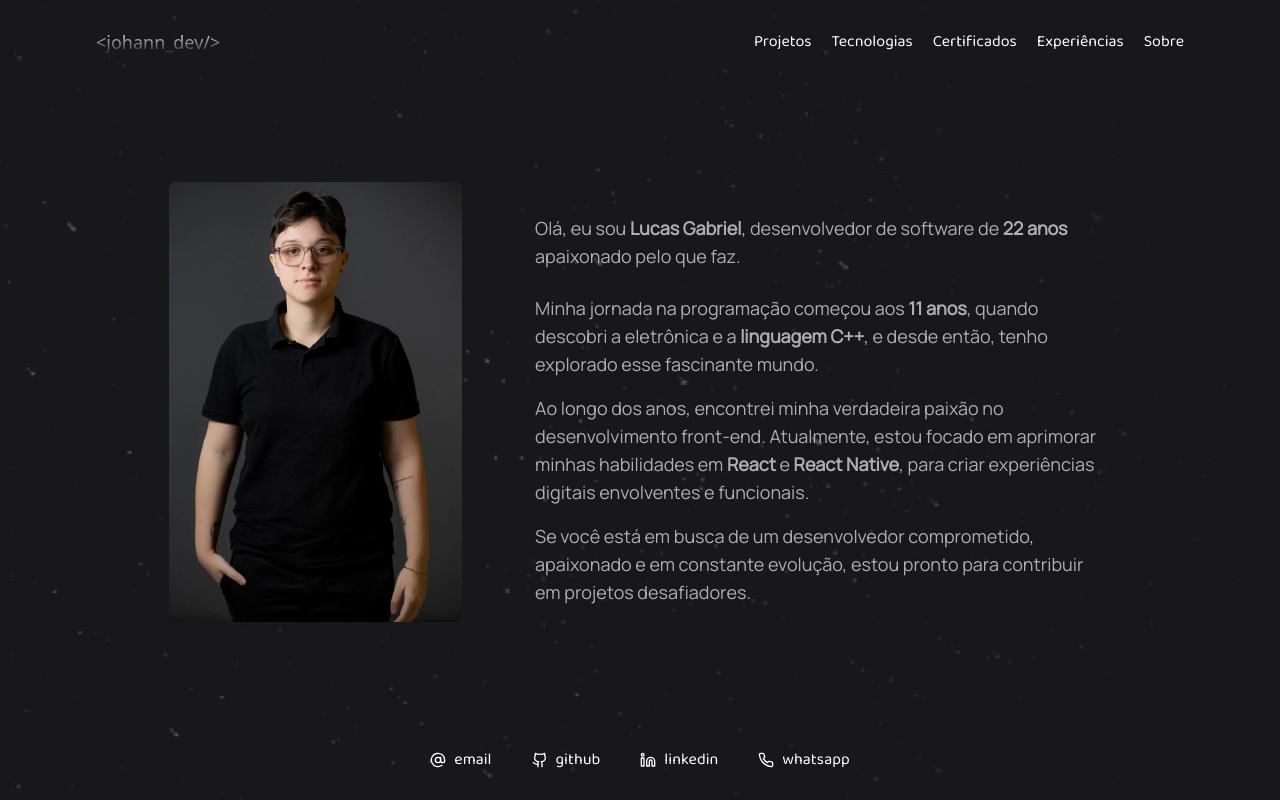
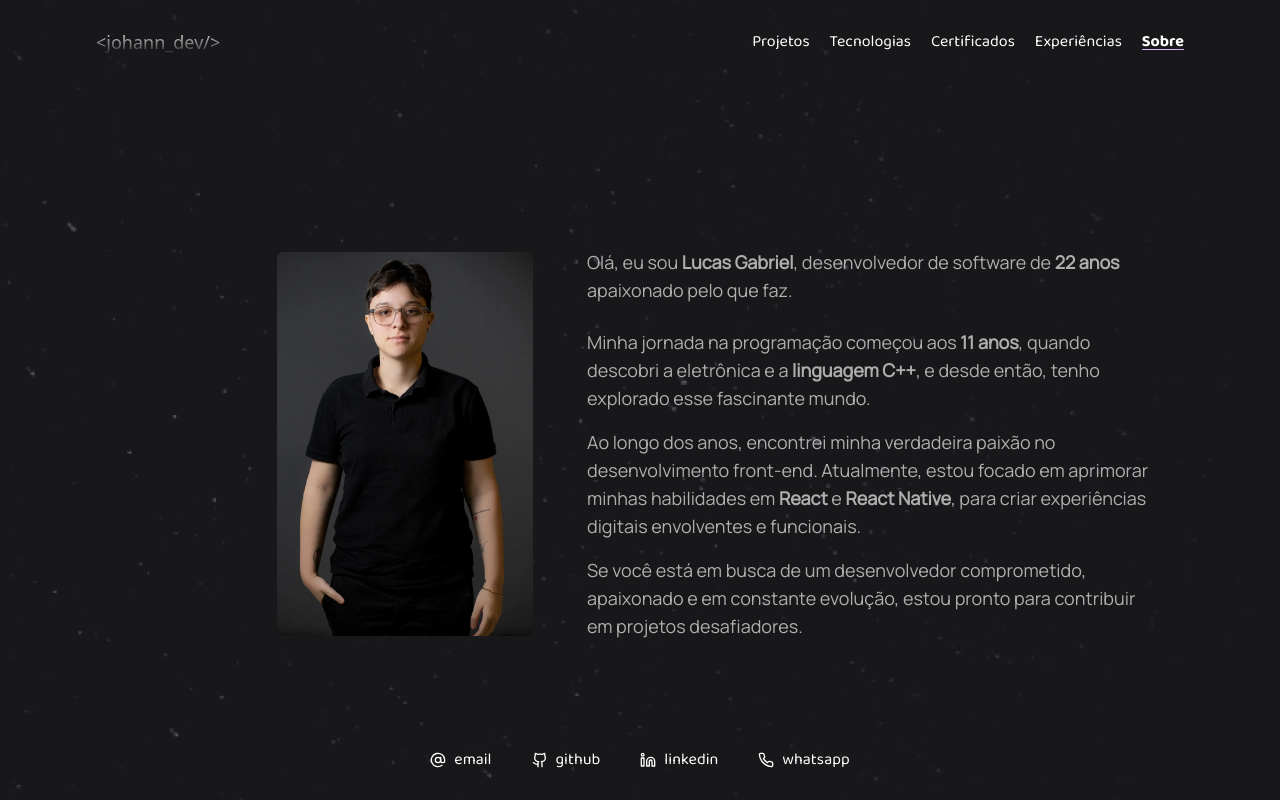
Before and after one commit to gabjohann/lucasjohann.dev, a React (Vite) app: page /about in a window 1280 px wide. Built offline with nearby package versions, Linux system fonts and the light colour scheme.

Commit message:
refactor: modified layout

```diff
--- a/src/app.tsx
+++ b/src/app.tsx
@@ -5,9 +5,11 @@ import { Header } from './components/header'
 
 export function App() {
   return (
-    <div className="flex min-h-screen flex-col">
+    <div className="flex flex-col min-h-screen">
       <Header />
-      <Outlet />
+      <main className="flex flex-grow items-center justify-center pt-[84px]">
+        <Outlet />
+      </main>
       <Footer />
     </div>
   )
--- a/src/components/footer.tsx
+++ b/src/components/footer.tsx
@@ -42,7 +42,7 @@ export function Footer() {
 
   return (
     <footer className="py-2 text-center text-white">
-      <ul className="flex items-center justify-center gap-10 py-5">
+      <ul className="flex items-center justify-center gap-3 py-5 text-sm md:gap-10 md:text-base">
         <li>
           <button
             className={`focus:shadow-outline flex items-center gap-2 hover:font-semibold hover:text-purple-300 focus:outline-none ${
--- a/src/components/minNavLinks.tsx
+++ b/src/components/minNavLinks.tsx
@@ -8,7 +8,7 @@ export function MinNavLinks() {
         <li key={index} className="py-4 text-left">
           <Link
             to={link}
-            className="px-10 text-lg text-white hover:font-semibold hover:text-purple-300"
+            className="text-lg text-white hover:font-semibold hover:text-purple-300"
           >
             {title}
           </Link>
--- a/src/components/navLinks.tsx
+++ b/src/components/navLinks.tsx
@@ -1,19 +1,28 @@
-import { Link } from 'react-router-dom'
+import { Link, useLocation } from 'react-router-dom'
 import { MenuItemProps, menuItems } from '../utils/navLinksTypes'
 
 export function NavLinks() {
+  const location = useLocation() // Obtém a localização atual
+
   return (
     <>
-      {menuItems.map(({ title, link }: MenuItemProps, index: number) => (
+      {menuItems.map(({ title, link }: MenuItemProps, index: number) => {
+        const isActive = location.pathname === link
+
+        return (
           <li key={index}>
             <Link
               to={link}
-            className="text-white hover:font-semibold hover:text-purple-300"
+              className={`relative text-white ${isActive ? 'font-semibold text-purple-300' : 'hover:text-purple-300'} transition-colors`}
             >
               {title}
+              {isActive && (
+                <span className="absolute bottom-0 left-0 top-5 block h-[1px] w-full rounded-full bg-purple-300 transition-transform" />
+              )}
             </Link>
           </li>
-      ))}
+        )
+      })}
     </>
   )
 }
--- a/src/routes/about.tsx
+++ b/src/routes/about.tsx
@@ -1,24 +1,19 @@
-import { formatDistanceToNow } from 'date-fns'
-import profileImage from '../assets/profile.webp'
-
+import { formatDistanceToNow } from "date-fns";
+import profileImage from "../assets/profile.webp";
 export function About() {
-  const currentDate = formatDistanceToNow(new Date(2002, 3, 19))
-  const splitDate = currentDate.split(' ')
-  const age = splitDate[1]
+  const currentDate = formatDistanceToNow(new Date(2002, 3, 19));
+  const splitDate = currentDate.split(" ");
+  const age = splitDate[1];
 
   return (
-    <div className="flex flex-grow items-center justify-evenly md:px-24">
+    <div className="grid max-w-[900px] place-items-center gap-10 md:grid-cols-2">
       <div className="overflow-hidden rounded-md">
-        <img
-          className="h-72 object-cover md:h-[440px]"
-          src={profileImage}
-          alt=""
-        />
+        <img className="h-72 object-cover md:h-96" src={profileImage} alt="" />
       </div>
 
       <div
         id="about"
-        className="w-80 pt-4 font-manrope leading-relaxed text-neutral-300/80 md:w-[576px] md:text-lg"
+        className="w-80 font-manrope leading-relaxed text-neutral-300/80 md:w-[576px] md:text-lg"
       >
         <p>
           Olá, eu sou <strong>Lucas Gabriel</strong>, desenvolvedor de software
@@ -46,5 +41,5 @@ export function About() {
         </p>
       </div>
     </div>
-  )
+  );
 }
--- a/src/routes/technologies.tsx
+++ b/src/routes/technologies.tsx
@@ -111,7 +111,10 @@ export function Technologies() {
             ))}
           </div>
         </div>
-        <div id="technologies" className="p-4 pt-12 text-lg text-white/50">
+        <div
+          id="technologies"
+          className="max-w-3xl p-4 pt-12 text-lg text-white/50"
+        >
           {hoveredTech !== null ? (
             <p>{hoveredTech}</p>
           ) : (
```
Lines whose indentation alone changed are shown as unchanged.
